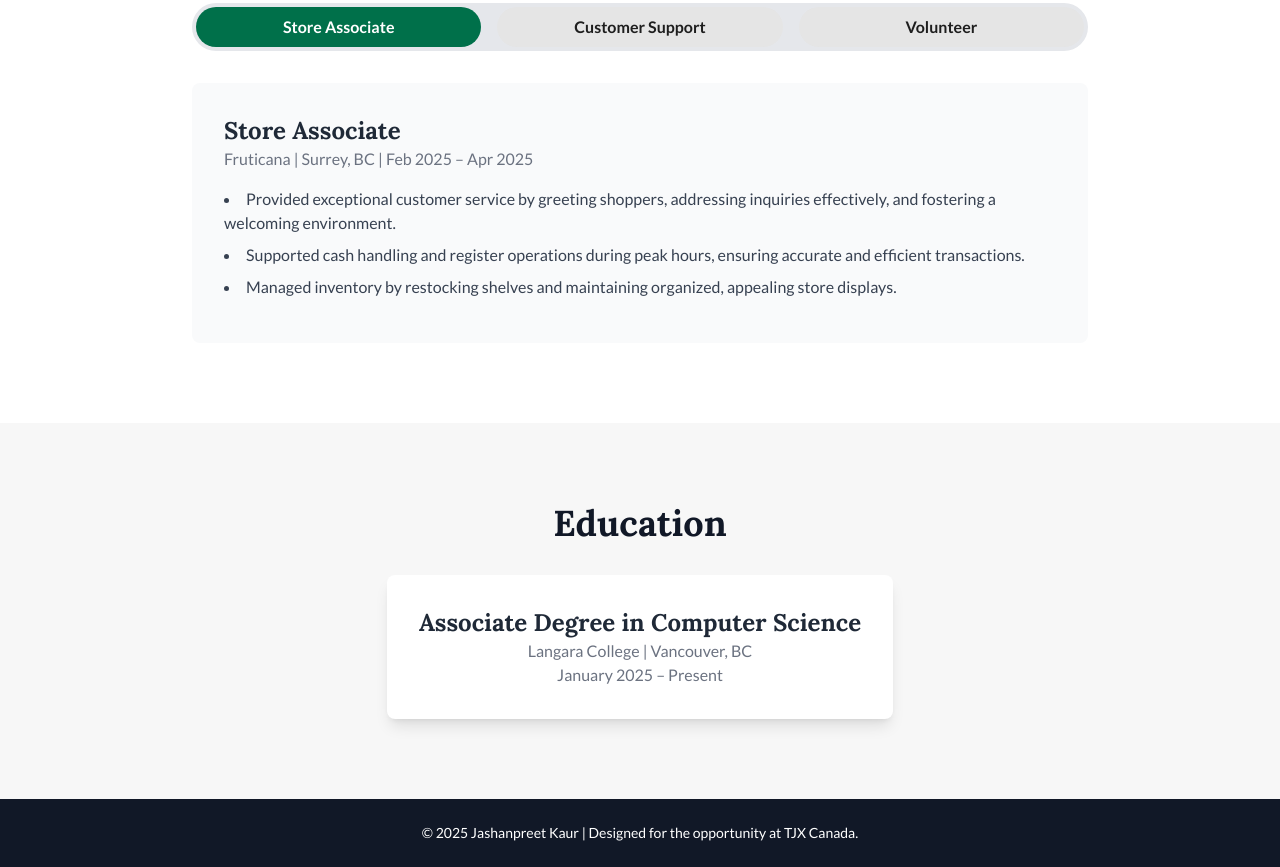
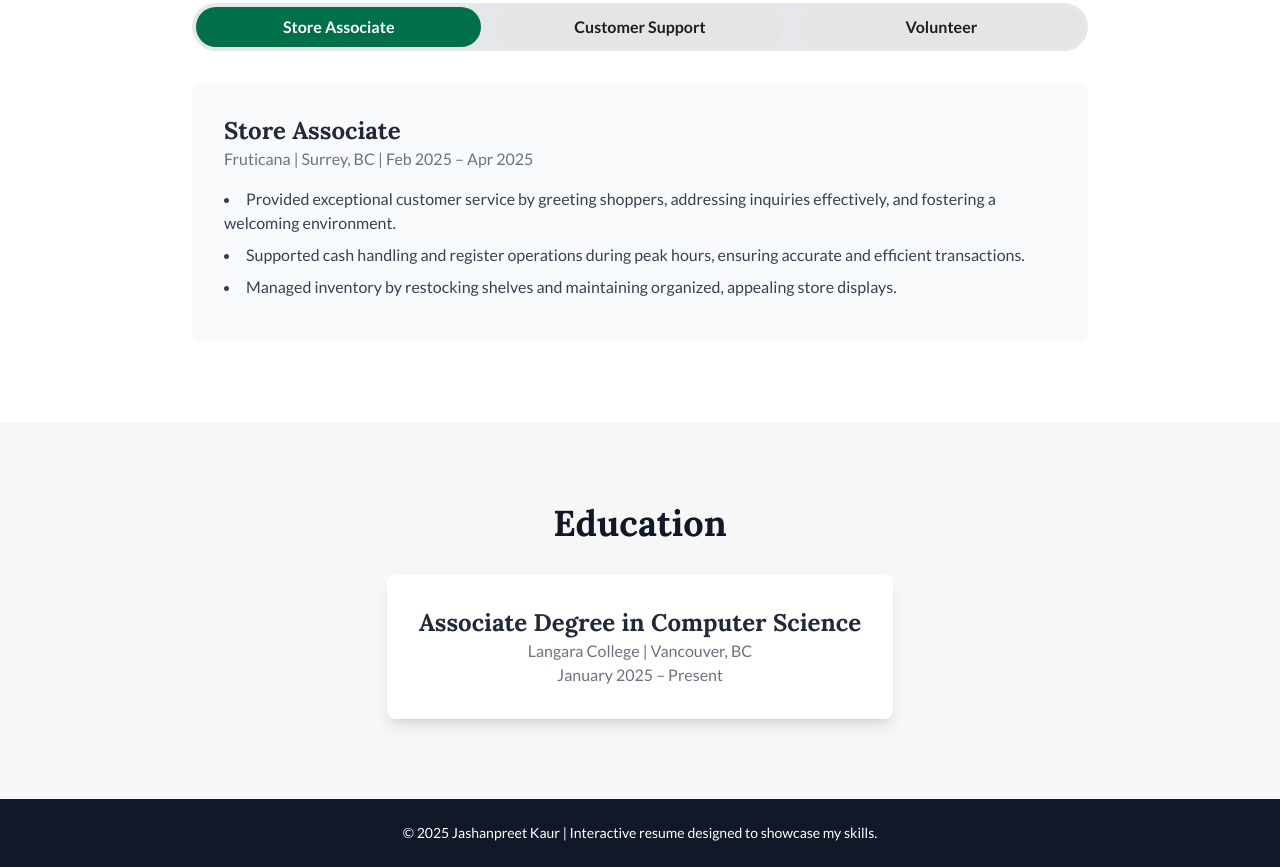
Before and after one commit to jsidhu07/profile, a plain HTML site: page index.html in a window 1280 px wide. Shown: the part 1369-2236 px from the top of the page. Drawn offline with nearby package versions, Linux system fonts and the light colour scheme.

Commit message:
Footer Update

```diff
--- a/index.html
+++ b/index.html
@@ -182,7 +182,7 @@
 
     <footer class="bg-gray-900 text-white">
         <div class="container mx-auto py-6 px-6 lg:px-8 text-center text-sm">
-            <p>&copy; 2025 Jashanpreet Kaur | Designed for the opportunity at TJX Canada.</p>
+            <p>&copy; 2025 Jashanpreet Kaur | Interactive resume designed to showcase my skills.</p>
         </div>
     </footer>
 
```
